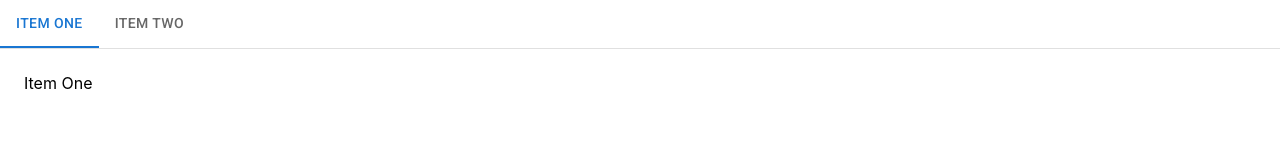
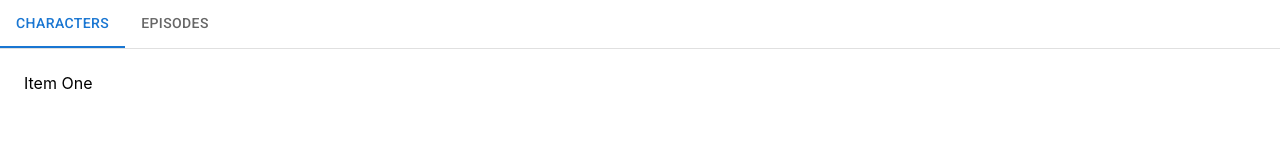
Before and after one commit to 6mahdapihka9/pecode, a React (Create React App) app: page / in a window 1280 px wide. Shown: the top 160 px of the page. Built offline with nearby package versions, Linux system fonts and the light colour scheme.

Commit message:
tabs titles changed

```diff
--- a/src/components/tabs/Tabs.js
+++ b/src/components/tabs/Tabs.js
@@ -25,8 +25,8 @@ export default function BasicTabs() {
       <Box sx={{ width: '100%' }}>
         <Box sx={{ borderBottom: 1, borderColor: 'divider' }}>
           <Tabs value={value} onChange={handleChange}>
-            <Tab label="Item One" />
-            <Tab label="Item Two" />
+            <Tab label="Characters" />
+            <Tab label="Episodes" />
           </Tabs>
         </Box>
         <TabPanel value={value} index={0}>
```
